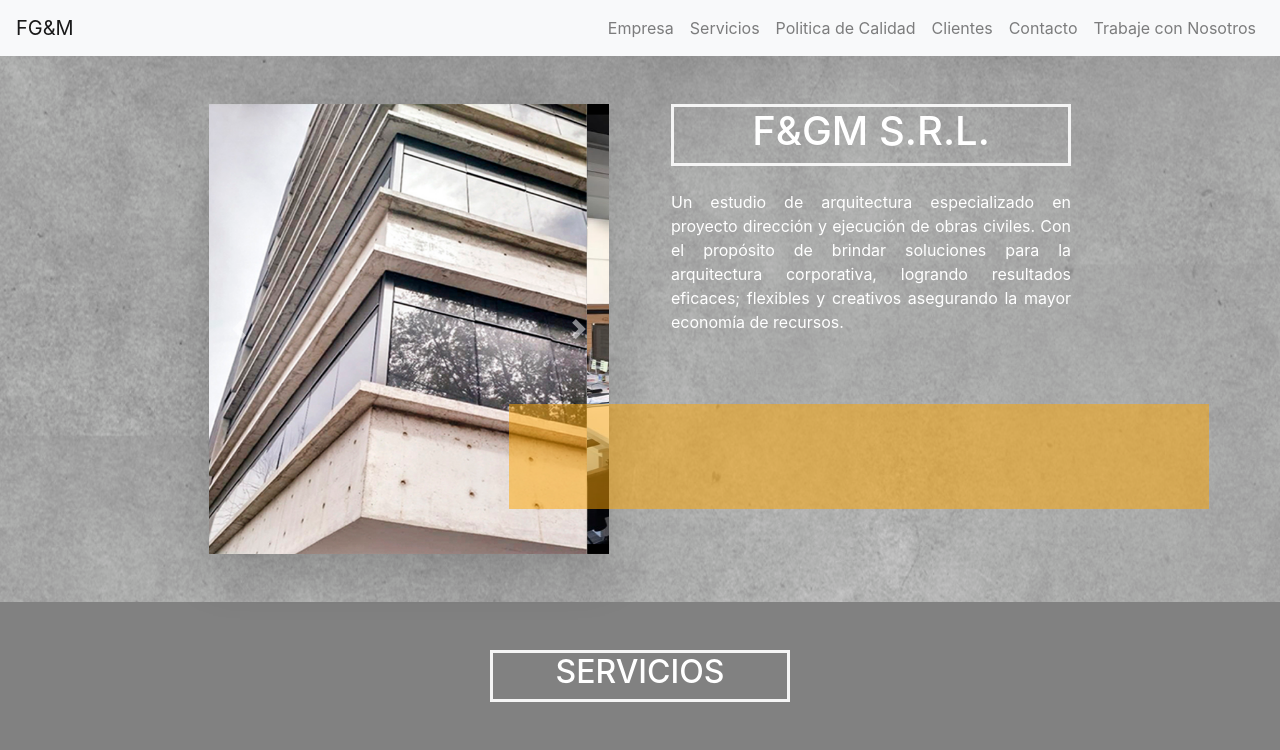
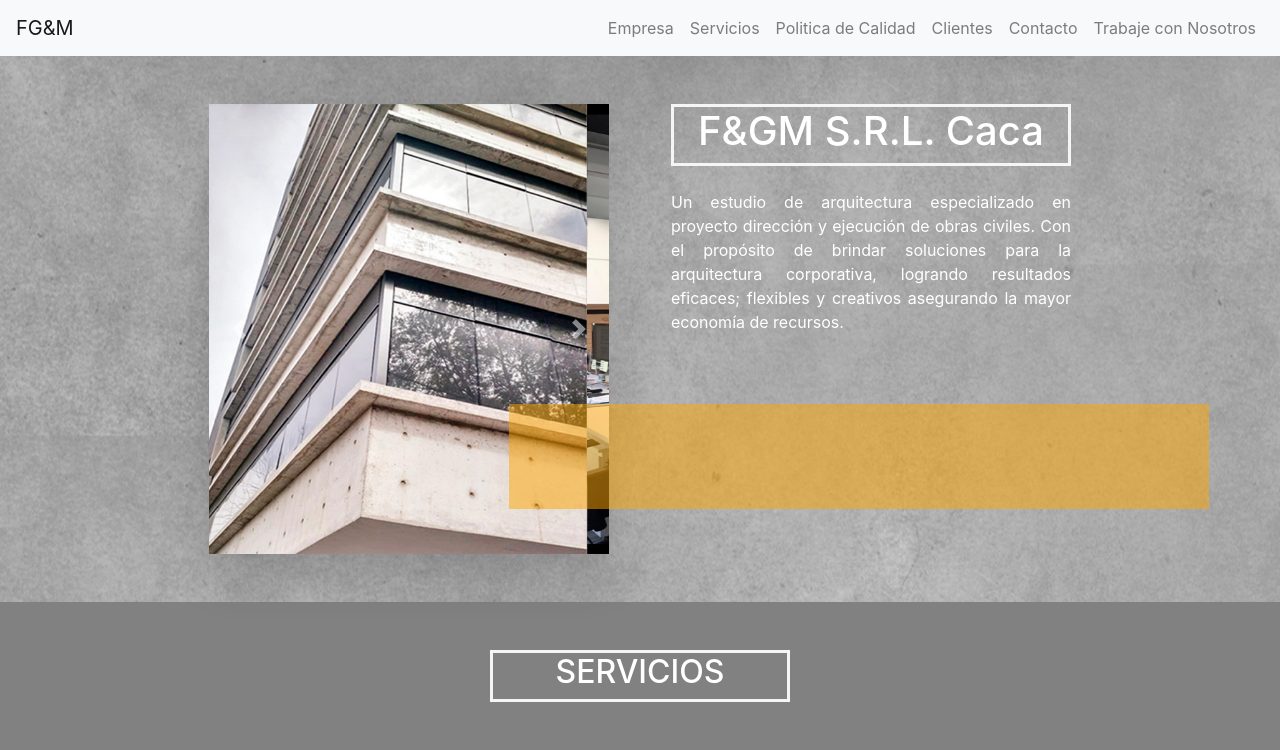
Before and after one commit to MoyaCar/deploy-dogo, a React (Create React App) app: page / in a window 1280 px wide. Shown: the top 750 px of the page. Built offline with nearby package versions, Linux system fonts and the light colour scheme; what cc-gram would draw is missing.

Commit message:
test de autodeploy

```diff
--- a/src/componentes/Empresa/Empresa.js
+++ b/src/componentes/Empresa/Empresa.js
@@ -43,7 +43,7 @@ function Empresa() {
 
         <div class='col-12 col-md-10 col-lg-6 col-xl-5 text-center mt-5 mt-lg-0 bloque-derecho'>
           <div class='marco-logo mx-auto mr-lg-auto ml-lg-0 text-white'>
-            <h1>F&GM S.R.L.</h1>
+            <h1>F&GM S.R.L. Caca</h1>
           </div>
           <div class='texto text-justify mx-auto mr-lg-auto ml-lg-0 pt-4 text-white'>
             Un estudio de arquitectura especializado en proyecto dirección y ejecución de obras civiles. Con el propósito de brindar soluciones para la arquitectura corporativa, logrando resultados eficaces; flexibles y creativos asegurando la mayor economía de recursos.
```
